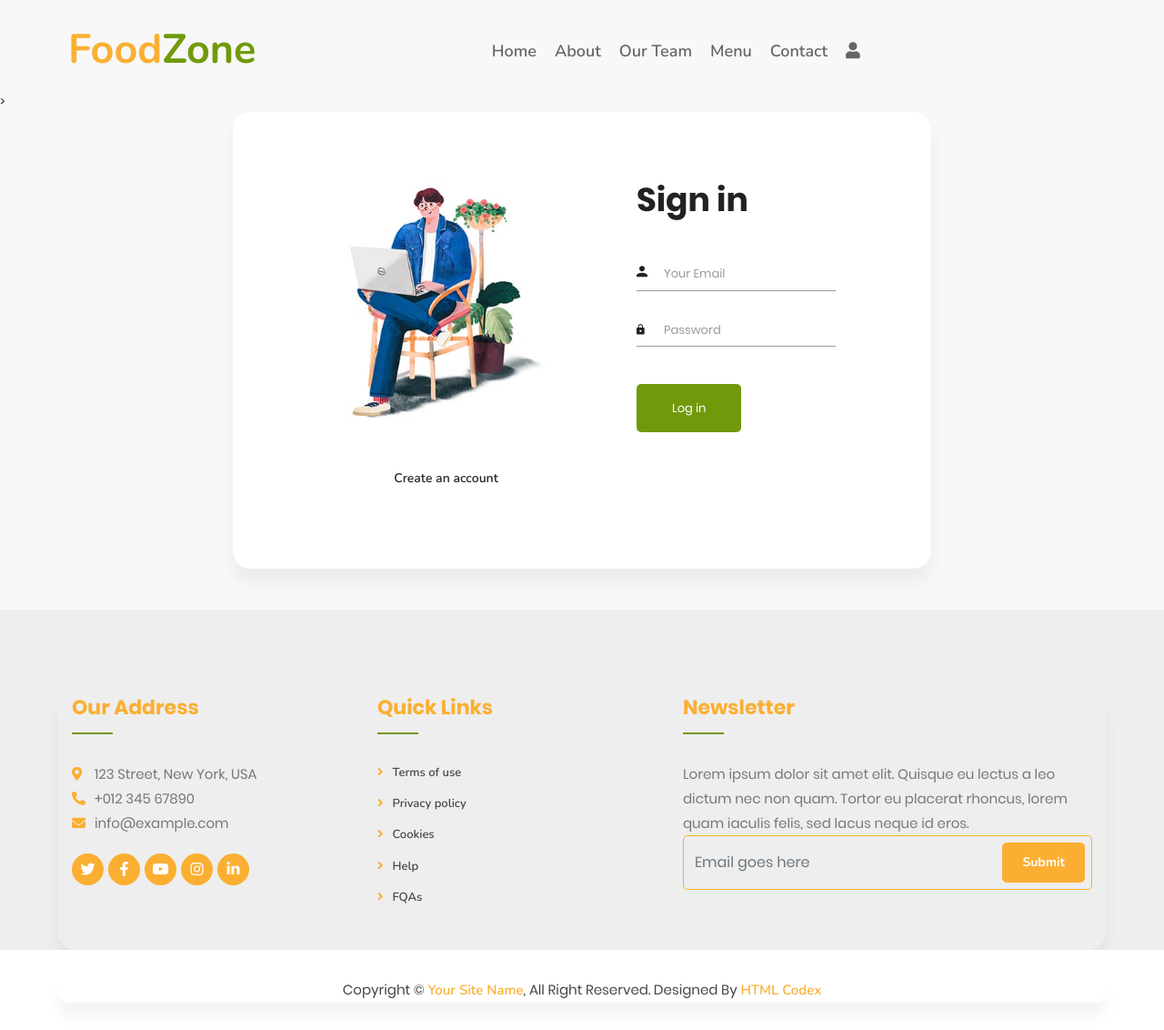
After one commit to akd6203/foodZone, a Django app: page /login/ in a window 1280 px wide. The commit adds this page. Shown: the whole page at 91% size. Run offline with Django 3.2, Linux system fonts and the light colour scheme; some libraries are stand-ins or nearby versions.

Commit message:
Django Authentication- login, logout, view rofile, update profile

```diff
--- a/foodzone/urls.py
+++ b/foodzone/urls.py
@@ -13,5 +13,7 @@ urlpatterns = [
     path('dishes/',views.all_dishes,name="all_dishes"),
     path('register/',views.register,name="register"),
     path('check_user_exists/',views.check_user_exists,name="check_user_exist"),
-
+    path('login/', views.signin, name='login'),
+    path('dashboard/', views.dashboard, name='dashboard'),
+    path('logout/', views.user_logout, name='logout'),
 ]+static(settings.MEDIA_URL, document_root = settings.MEDIA_ROOT)
--- a/myapp/models.py
+++ b/myapp/models.py
@@ -59,7 +59,7 @@ class Dish(models.Model):
 
 class Profile(models.Model):
     user = models.OneToOneField(User, on_delete=models.CASCADE)
-    profile_pic = models.ImageField(upload_to='profiles/%Y/%m%/%d', null=True, blank=True)
+    profile_pic = models.ImageField(upload_to='profiles/%Y/%m/%d', null=True, blank=True)
     contact_number = models.CharField(max_length=15, null=True, blank=True)
     address = models.TextField(blank=True)
     updated_on = models.DateTimeField(auto_now=True)
--- a/myapp/views.py
+++ b/myapp/views.py
@@ -1,7 +1,8 @@
 from django.shortcuts import render
 from myapp.models import Contact, Dish, Team, Category, Profile
-from django.http import HttpResponse,JsonResponse
+from django.http import HttpResponse,JsonResponse, HttpResponseRedirect
 from django.contrib.auth.models import User
+from django.contrib.auth import login, authenticate, logout
 
 def index(request):
     context ={}
@@ -83,3 +84,50 @@ def check_user_exists(request):
         return JsonResponse({'status':0,'message':'Not Exist'})
     else:
         return JsonResponse({'status':1,'message':'A user with this email already exists!'})
+
+def signin(request):
+    context={}
+    if request.method=="POST":
+        email = request.POST.get('email')
+        passw = request.POST.get('password')
+
+        check_user = authenticate(username=email, password=passw)
+        if check_user:
+            login(request, check_user)
+            if check_user.is_superuser or check_user.is_staff:
+                return HttpResponseRedirect('/admin')
+            return HttpResponseRedirect('/dashboard')
+        else:
+            context.update({'message':'Invalid Login Details!','class':'alert-danger'})
+
+    return render(request,'login.html', context)
+
+def dashboard(request):
+    context={}
+    #fetch login user's details
+    profile = Profile.objects.get(user__id=request.user.id)
+    context['profile'] = profile
+
+    #update profile
+    if "update_profile" in request.POST:
+        print("file=",request.FILES)
+        name = request.POST.get('name')
+        contact = request.POST.get('contact_number')
+        add = request.POST.get('address')
+
+
+        profile.user.first_name = name
+        profile.user.save()
+        profile.contact_number = contact
+        profile.address = add
+
+        if "profile_pic" in request.FILES:
+            pic = request.FILES['profile_pic']
+            profile.profile_pic = pic
+        profile.save()
+        context['status'] = 'Profile updated successfully!'
+    return render(request, 'dashboard.html', context)
+
+def user_logout(request):
+    logout(request)
+    return HttpResponseRedirect('/')
--- a/static/css/style.css
+++ b/static/css/style.css
@@ -170,7 +170,7 @@ a:focus {
         font-family: 'Nunito', sans-serif;
         font-size: 18px;
         font-weight: 600;
-        color: #666666 !important
+        color:#ffffff;
     }
 
     .navbar-light.nav-sticky .navbar-nav .nav-link,
--- a/template/base.html
+++ b/template/base.html
@@ -23,7 +23,9 @@
         <link href="/static/lib/tempusdominus/css/tempusdominus-bootstrap-4.min.css" rel="stylesheet" />
         <!-- Template Stylesheet -->
         <link href="/static/css/style.css" rel="stylesheet">
+
         {% block head %}{% endblock %}
+
     </head>
 
     <body>
@@ -46,8 +48,8 @@
                         <div class="nav-item dropdown">
                             <a href="#" class="nav-link dropdown-toggle" data-toggle="dropdown"><i class="fas fa-user"></i></a>
                             <div class="dropdown-menu">
-                                <a href="blog.html" class="dropdown-item">Blog Grid</a>
-                                <a href="single.html" class="dropdown-item">Blog Detail</a>
+                                <a href="{% url 'dashboard' %}" class="dropdown-item">Dashboard</a>
+                                <a href="{% url 'logout' %}" class="dropdown-item">Logout</a>
                             </div>
                         </div>
                         {% else %}
--- /dev/null
+++ b/template/login.html
@@ -0,0 +1,70 @@
+{% extends "base.html" %}
+{% block head %}
+    <!-- Font Icon -->
+    <link rel="stylesheet" href="/static/fonts/material-icon/css/material-design-iconic-font.min.css">
+    <!-- Main css -->
+   <link rel="stylesheet" href="/static/auth/css/style.css">
+<style>
+    .container{
+        background-color: transparent;
+        width: 90%;
+    }
+    .main .container{
+        background-color: white !important;
+        width: 60%;
+    }
+    .main{
+        padding: 0px;
+        margin: 0px;
+    }
+    .nav-link{
+        color:#666666 !important;
+    }
+   #signin{
+       background:#719a0a;
+   }
+</style>
+{% endblock %}
+{% block content %}
+    <div class="main">
+        <!-- Sing in  Form -->
+        <section class="sign-in" style="padding-top:100px;">>
+            <div class="container">
+                <div class="signin-content">
+                    <div class="signin-image">
+                        <figure><img src="/static/auth/images/signin-image.jpg" alt="sing up image"></figure>
+                        <a href="{% url 'register' %}" class="signup-image-link">Create an account</a>
+                    </div>
+
+                    <div class="signin-form">
+                        <h2 class="form-title">Sign in</h2>
+                        <form method="POST" class="register-form" id="login-form">
+                            {% csrf_token %}
+                            {% if message %}
+                                <div class="form-group">
+                                    <p class="alert {{class}}">{{message}}</p>
+                                </div>
+                            {% endif %}
+                            <div class="form-group">
+                                <label for="your_name"><i class="zmdi zmdi-account material-icons-name"></i></label>
+                                <input type="email" name="email" id="your_name" placeholder="Your Email" required/>
+                            </div>
+                            <div class="form-group">
+                                <label for="your_pass"><i class="zmdi zmdi-lock"></i></label>
+                                <input type="password" name="password" id="your_pass" placeholder="Password" required/>
+                            </div>
+                            <div class="form-group form-button">
+                                <input type="submit" name="signin" id="signin" class="form-submit" value="Log in"/>
+                            </div>
+                        </form>
+                    </div>
+                </div>
+            </div>
+        </section>
+    </div>
+
+    <!-- JS -->
+    <script src="vendor/jquery/jquery.min.js"></script>
+    <script src="js/main.js"></script>
+
+{% endblock %}
--- a/template/register.html
+++ b/template/register.html
@@ -5,7 +5,6 @@
 <!-- Main css -->
 <link rel="stylesheet" href="/static/auth/css/style.css">
 <style>
-
     .container{
         background-color: transparent;
         width: 90%;
@@ -78,7 +77,7 @@
             </div>
             <div class="signup-image">
                 <figure><img src="/static/auth/images/signup-image.jpg" alt="sing up image"></figure>
-                <a href="" class="signup-image-link">I am already member</a>
+                <a href="{% url 'login' %}" class="signup-image-link">I am already member</a>
             </div>
         </div>
     </div>
```
Also changed, not shown: template/dashboard.html (added, +135 -0 lines), db.sqlite3, media/profiles/2021/08/31/617LVfxoMPL._SX450_.jpg (added), media/profiles/2021/08/31/adorable-white-pomeranian-puppy-spitz-921029690-5c8be25d46e0fb000172effe.jpg (added), media/profiles/2021/08/31/pixomatic_1572877223091.png (added), myapp/migrations/0007_alter_profile_profile_pic.py (added).
